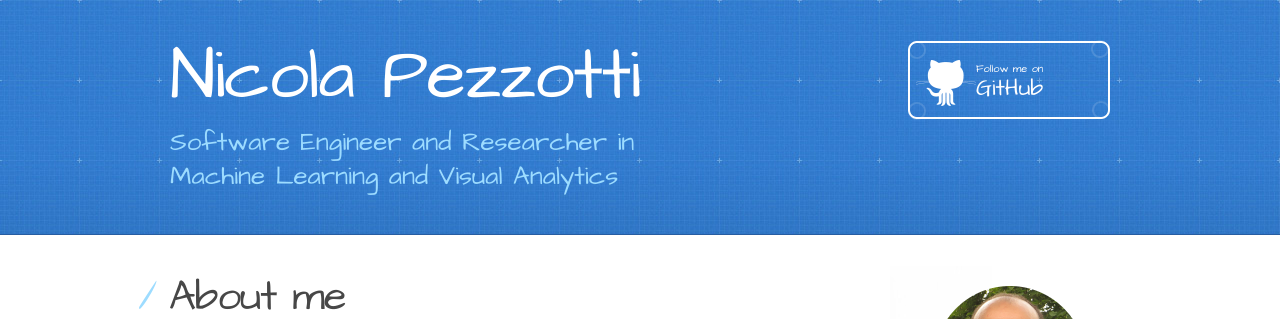
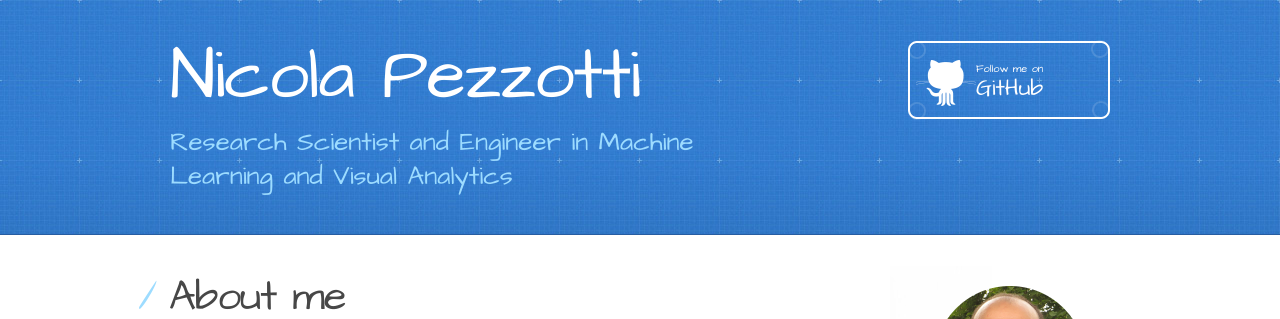
Before and after one commit to Nicola17/Nicola17.github.io, a Jekyll site: the page built from index.md, in a window 1280 px wide. Shown: the top 319 px of the page. Built offline with Jekyll 4.4.1, drawn with Linux system fonts in a browser that asks for light colours.

Commit message:
Update default.html

```diff
--- a/_layouts/default.html
+++ b/_layouts/default.html
@@ -31,7 +31,7 @@
     <header>
       <div class="inner">
         <h1>{{ site.name }} </h1>
-        <h2>Software Engineer and Researcher in Machine Learning and Visual Analytics</h2>
+        <h2>Research Scientist and Engineer in Machine Learning and Visual Analytics</h2>
         <a href="https://github.com/Nicola17" class="button"><small>Follow me on</small> GitHub</a>
       </div>
     </header>
```
